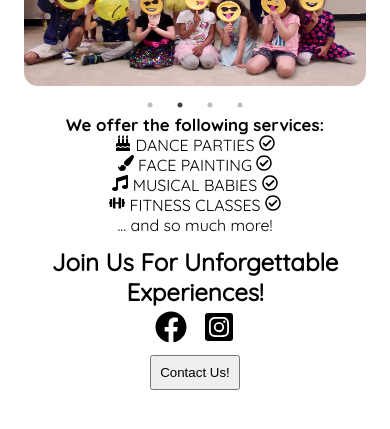
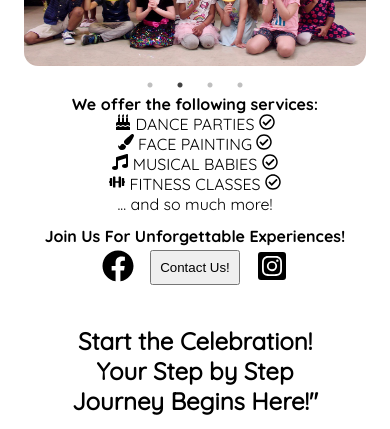
Before and after one commit to ralphdaryn/stepbystepstars, a React (Create React App) app: page / in a window 390 px wide. Shown: the part 330-759 px from the top of the page. Built offline with nearby package versions, Linux system fonts and the light colour scheme.

Commit message:
style tablet view on contact, header, footer, main and review section

```diff
--- a/src/components/Contact/Contact.scss
+++ b/src/components/Contact/Contact.scss
@@ -3,11 +3,10 @@
 
 .contact {
   padding: 2rem 4rem;
-  width: 100%;
   background-color: rgba(135, 63, 161, 0.075);
   border-radius: 8px;
   @include tablet {
-    padding: 2rem 8rem;
+    padding: 2rem 6rem;
   }
   &__container {
     width: 100%;
@@ -30,11 +29,11 @@
   }
 
   input {
-    width: 90%;
+    width: 12rem;
     padding: 4px;
     box-sizing: border-box;
     @include tablet {
-      width: 18rem;
+      width: 24rem;
     }
   }
   textarea {
--- a/src/components/Footer/Footer.scss
+++ b/src/components/Footer/Footer.scss
@@ -2,6 +2,7 @@
 @use "../../styles/partials/mixins" as *;
 
 .footer {
+  padding: .75rem;
   &__container {
     display: flex;
     flex-direction: column;
--- a/src/components/Header/Header.scss
+++ b/src/components/Header/Header.scss
@@ -4,7 +4,7 @@
 .header {
   &__container {
     width: 100%;
-    height: 8.5rem;
+    height: 7rem;
     display: flex;
     justify-content: space-between;
     align-items: center;
--- a/src/components/Main/Main.js
+++ b/src/components/Main/Main.js
@@ -24,7 +24,7 @@ const Main = () => {
           <Carousel />
         </div>
         <div className="main__wrapper">
-          <h2 className="main__text">We offer the following services:</h2>
+          <h4 className="main__text">We offer the following services:</h4>
           <ul className="main__list">
             <li className="main__list-item">
               <FaBirthdayCake /> DANCE PARTIES <FaRegCheckCircle />
@@ -42,20 +42,21 @@ const Main = () => {
           </ul>
         </div>
         <div className="main__section">
-          <h2 className="main__subtext">
+          <h3 className="main__subtext">
             Join Us For Unforgettable Experiences!
-          </h2>
+          </h3>
           <div className="main__icons">
             <ul className="main__icons-list">
               <li className="main__icons-item">
                 <FaFacebook />
               </li>
+              <button className="main__button">Contact Us!</button>
               <li className="main__icons-item">
                 <FaInstagramSquare />
               </li>
             </ul>
           </div>
-          <button className="main__button">Contact Us!</button>
+
           <div>
             <Services />
           </div>
--- a/src/components/Main/Main.scss
+++ b/src/components/Main/Main.scss
@@ -2,9 +2,9 @@
 @use "../../styles/partials/mixins" as *;
 
 .main {
-  padding: 9.25rem 1.5rem 1rem;
+  padding: 8rem 1.5rem 1rem;
   @include tablet {
-    padding: 10rem 2rem 1rem;
+    padding: 8.5rem 2rem 1rem;
   }
   &__container {
     text-align: center;
@@ -31,12 +31,11 @@
     @include tablet {
       padding: 0;
       position: absolute;
-      top: 220px;
+      top: 200px;
       right: 30px;
     }
   }
   &__text {
-    font-size: 1.05rem;
     padding-top: 0.5rem;
     font-family: "QuicksandBold";
     @include tablet {
@@ -63,17 +62,18 @@
     }
   }
   &__subtext {
+    font-family: "QuicksandBold";
+    font-size: 1rem;
     @include tablet {
-      font-size: 1.25rem;
-      font-family: "QuicksandBold";
+      font-size: 1.35rem;
     }
   }
-  &__icons{
+  &__icons {
     font-size: 2rem;
     &-list {
       display: flex;
       justify-content: center;
-      align-items: center;
+      align-items: flex-start;
       gap: 1rem;
     }
     &-item {
@@ -81,6 +81,6 @@
     }
   }
   &__button {
-    padding: .5rem;
+    padding: 0.5rem;
   }
 }
--- a/src/components/Reviews/Reviews.scss
+++ b/src/components/Reviews/Reviews.scss
@@ -2,9 +2,8 @@
 @use "../../styles/partials/mixins" as *;
 
 .reviews {
-  padding: 1rem;
   &__title {
-    padding-bottom: 1rem;
+    padding: 2rem 0 1rem;
   }
   &__facebook {
     font-size: 5rem;
@@ -22,6 +21,9 @@
     flex-direction: column;
     justify-content: center;
     align-items: center;
+    @include tablet {
+      width: 35rem;
+    }
   }
   &__avatar {
     width: 50px;
```
